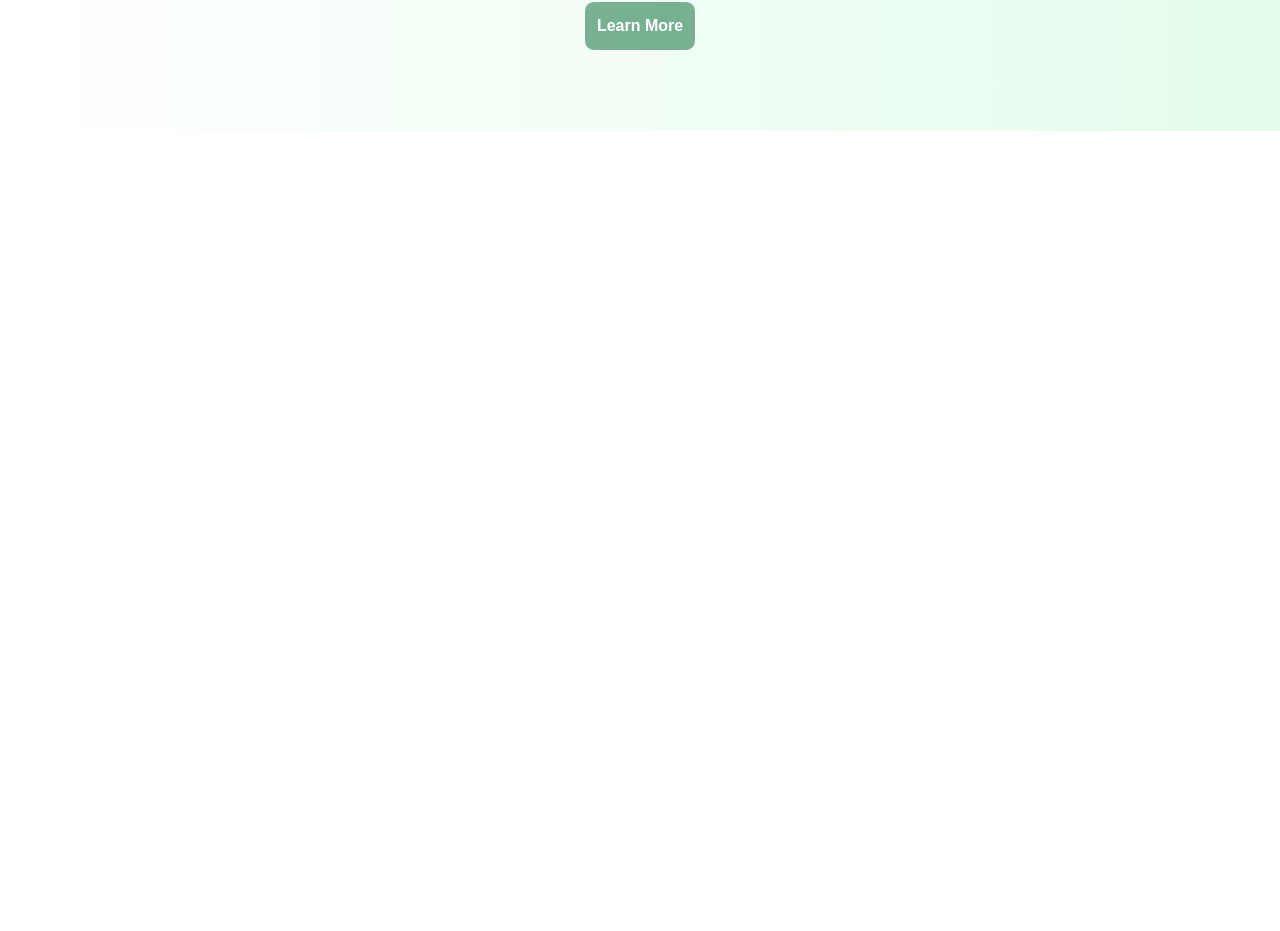
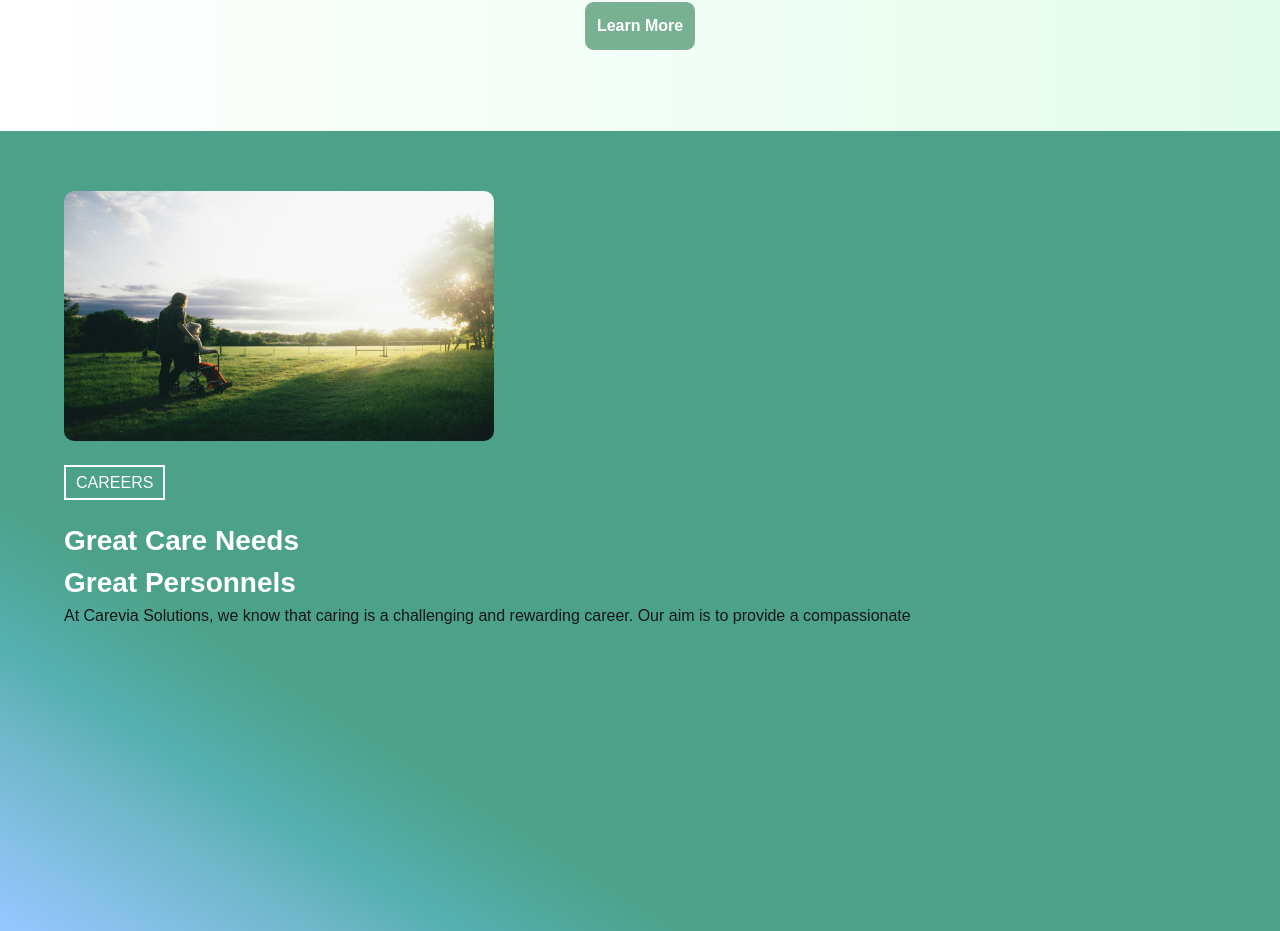
Before and after one commit to dimz-hub/real-carevia, a Next.js app: page / in a window 1280 px wide. Shown: the part 1952-2883 px from the top of the page. Before the commit the page ends 2083 px from the top, so only its background shows below. Built offline with nearby package versions, Linux system fonts and the light colour scheme.

Commit message:
career section

```diff
--- a/src/app/page.js
+++ b/src/app/page.js
@@ -1,4 +1,5 @@
 import About from "@/components/About";
+import Career from "@/components/Career";
 import Services from "@/components/Services";
 import Image from "next/image";
 
@@ -8,6 +9,7 @@ export default function Home() {
 
    <About />
    <Services />
+   <Career />
     </div>
   );
 }
--- /dev/null
+++ b/src/components/Career.jsx
@@ -0,0 +1,36 @@
+import Image from 'next/image'
+import React from 'react'
+
+const Career = () => {
+  return (
+    <div>
+        <div className="
+  w-screen
+  min-h-[100vh]
+  bg-gradient-to-bl
+  from-emerald-700/70
+  from-[73%]
+  to-blue-400/60
+
+">
+<div className='w-[90%] mx-auto'>
+
+<div className=' pt-[60px]'>
+    <Image src='/hero-img.jpg' alt='career-img' width={1000} height={200} className='w-[430px] h-[250px] rounded-[10px]' />
+</div>
+<div className='mt-[30px] '>
+
+<p className='border-2 uppercase  text-white border-white inline px-[10px] py-[7px]'>  Careers</p>
+</div>
+<h3 className='text-white text-[28px] mt-[25px] font-semibold antialiased'>Great Care Needs <br /> Great Personnels</h3>
+<p>
+    At Carevia Solutions, we know that caring is a challenging and rewarding career. Our aim is to provide a compassionate
+</p>
+
+</div>
+</div>
+    </div>
+  )
+}
+
+export default Career
```
